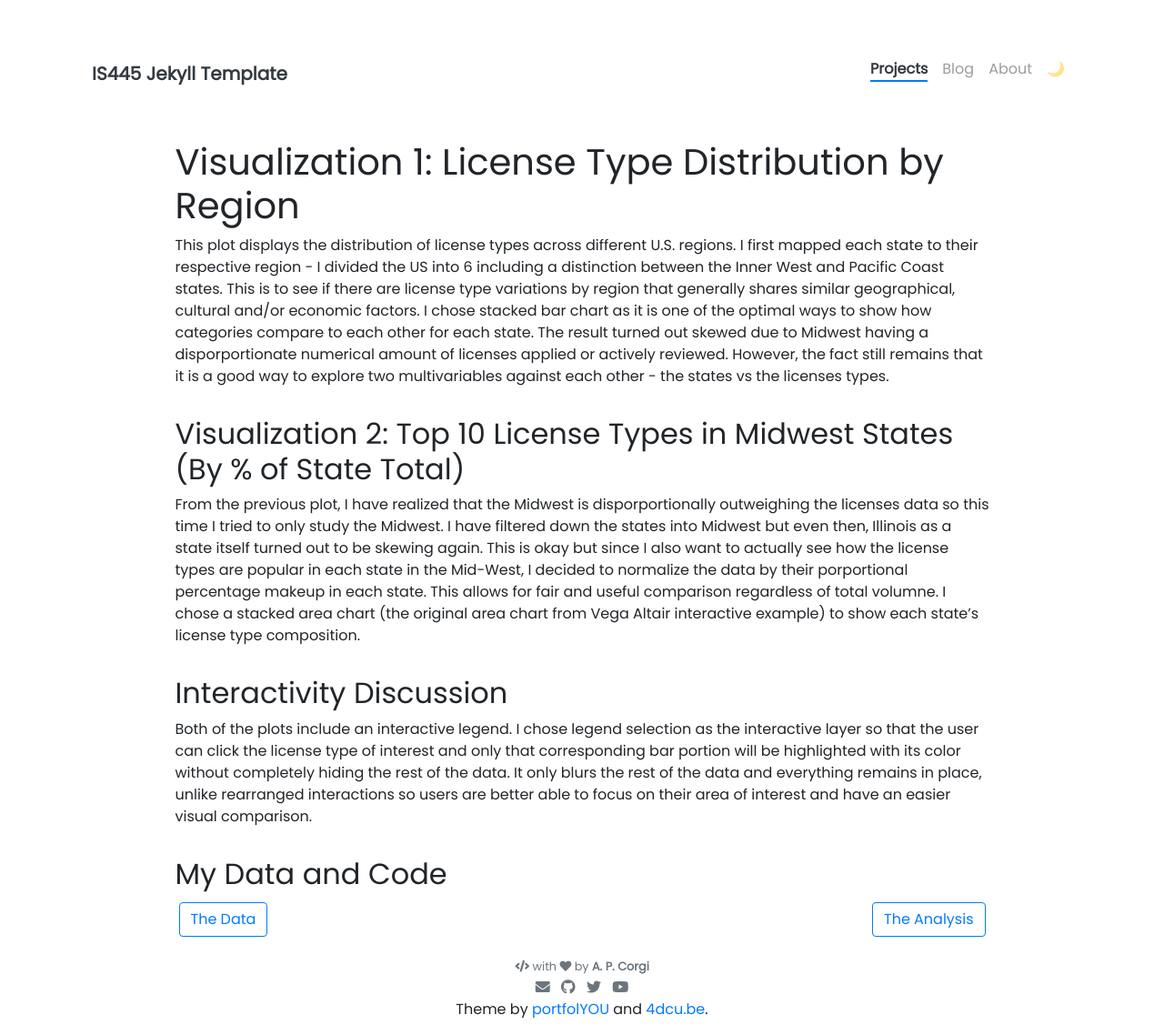
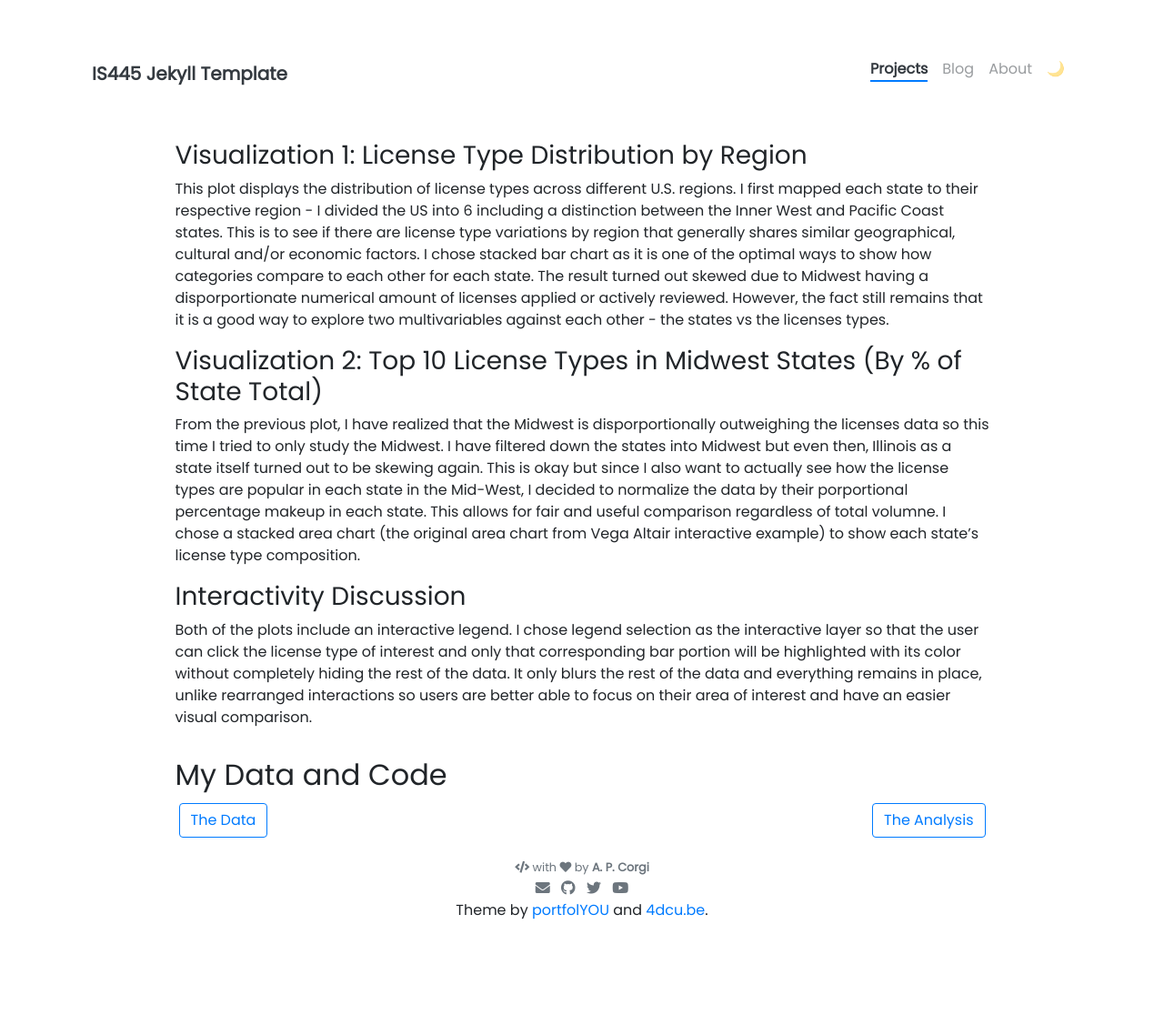
Before and after one commit to thirisc/thirisc, a Jekyll site: the page built from _projects/hw5.md, in a window 1280 px wide. Shown: the whole page at 91% size. Built offline with Jekyll 4.4.1, drawn with Linux system fonts in a browser that asks for light colours; nearby versions of some CDN libraries; after the commit the page ends 1029 px from its top, so only the background shows below that.

Commit message:
Update hw5.md

```diff
--- a/_projects/hw5.md
+++ b/_projects/hw5.md
@@ -4,15 +4,19 @@ description: This is a "showcase" project that uses altair for interactive viz!
 
 ---
 
-# Visualization 1: License Type Distribution by Region
+### Visualization 1: License Type Distribution by Region
 
 This plot displays the distribution of license types across different U.S. regions. I first mapped each state to their respective region - I divided the US into 6 including a distinction between the Inner West and Pacific Coast states. This is to see if there are license type variations by region that generally shares similar geographical, cultural and/or economic factors. I chose stacked bar chart as it is one of the optimal ways to show how categories compare to each other for each state. The result turned out skewed due to Midwest having a disporportionate numerical amount of licenses applied or actively reviewed. However, the fact still remains that it is a good way to explore two multivariables against each other - the states vs the licenses types.
 
-## Visualization 2: Top 10 License Types in Midwest States (By % of State Total)
+
+
+### Visualization 2: Top 10 License Types in Midwest States (By % of State Total)
 
 From the previous plot, I have realized that the Midwest is disporportionally outweighing the licenses data so this time I tried to only study the Midwest. I have filtered down the states into Midwest but even then, Illinois as a state itself turned out to be skewing again. This is okay but since I also want to actually see how the license types are popular in each state in the Mid-West, I decided to normalize the data by their porportional percentage makeup in each state. This allows for fair and useful comparison regardless of total volumne. I chose a stacked area chart (the original area chart from Vega Altair interactive example) to show each state's license type composition.
 
-## Interactivity Discussion
+
+
+### Interactivity Discussion
 Both of the plots include an interactive legend. I chose legend selection as the interactive layer so that the user can click the license type of interest and only that corresponding bar portion will be highlighted with its color without completely hiding the rest of the data. It only blurs the rest of the data and everything remains in place, unlike rearranged interactions so users are better able to focus on their area of interest and have an easier visual comparison.
 
 
```
